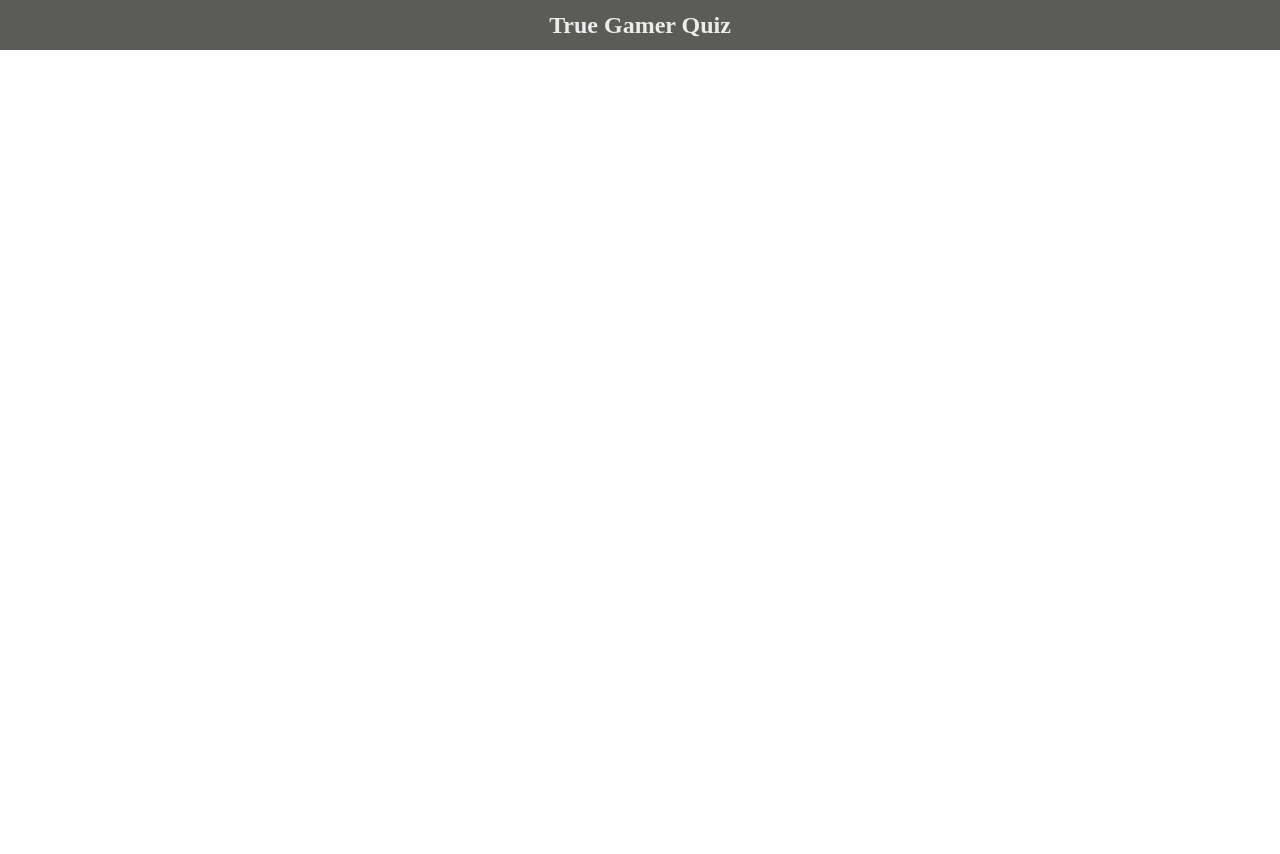
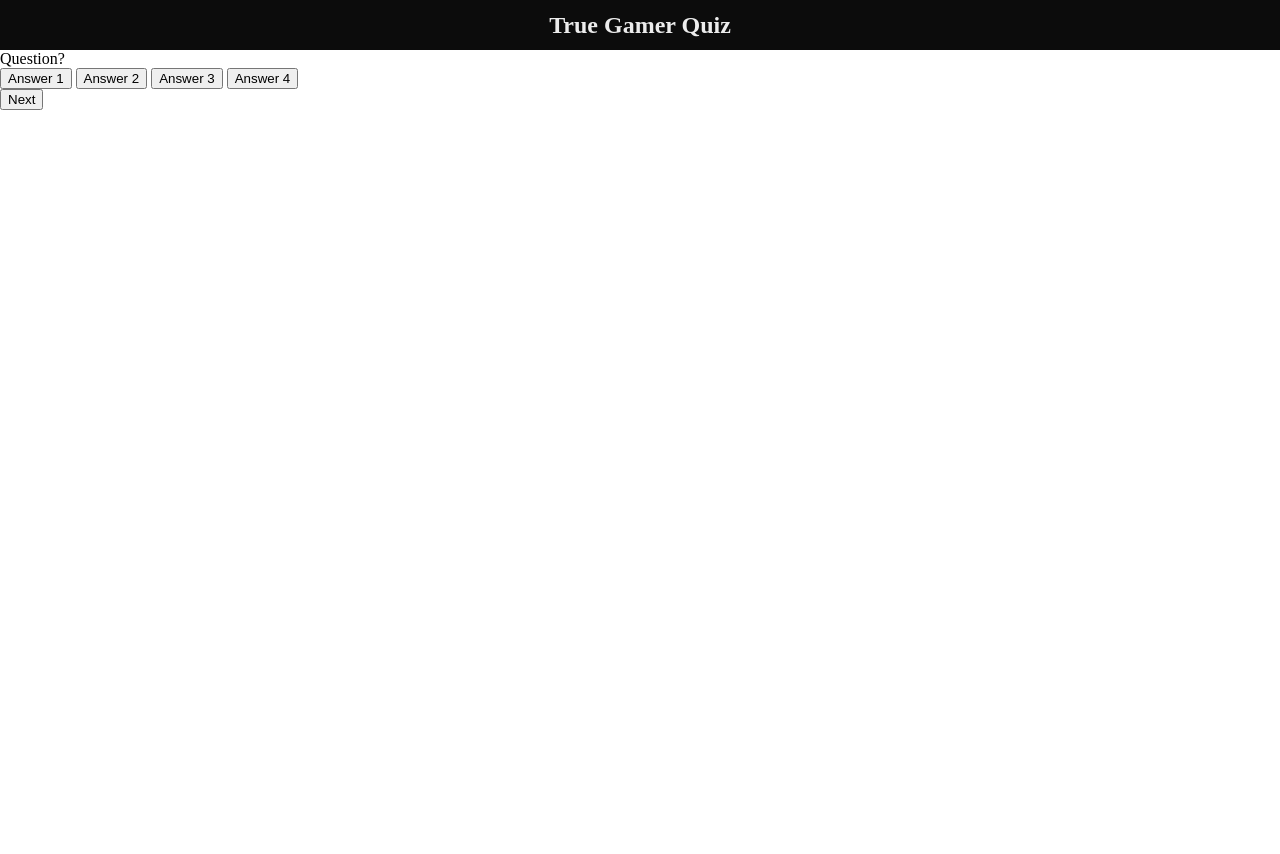
Before and after one commit to Freedy-FR/CI-P2-True-Gamer-Quiz, a plain HTML site: page index.html in a window 1280 px wide. Shown: the top 854 px of the page. Drawn offline with Linux system fonts and the light colour scheme.

Commit message:
feat: :sparkles: Add html content to game-area

```diff
--- a/assets/css/style.css
+++ b/assets/css/style.css
@@ -24,7 +24,7 @@ body {
 nav {
     width: 100%;
     height: 50px;
-    background-color: var(--secondary-color);
+    background-color: var(--main-color);
     top: 0;
 }
 
@@ -71,7 +71,6 @@ main {
 
 footer {
     display: flex;
-    justify-content: space-between;
     background-color: var(--main-color);
     color: var(--main-font-color);
 }
--- a/index.html
+++ b/index.html
@@ -24,7 +24,19 @@
 
     <main>
         <div class="game-area">
-
+            <div class="question-area">
+                <div class="question">Question?</div>
+                <div id="btn-answer">
+                    <button class="btn">Answer 1</button>
+                    <button class="btn">Answer 2</button>
+                    <button class="btn">Answer 3</button>
+                    <button class="btn">Answer 4</button>
+                </div>
+            </div>
+            <div id="controls">
+                <button class="btn-next">Next</button>
+            </div>
+            <div id="score"></div>
         </div>
 
         <div class="rules">
```
